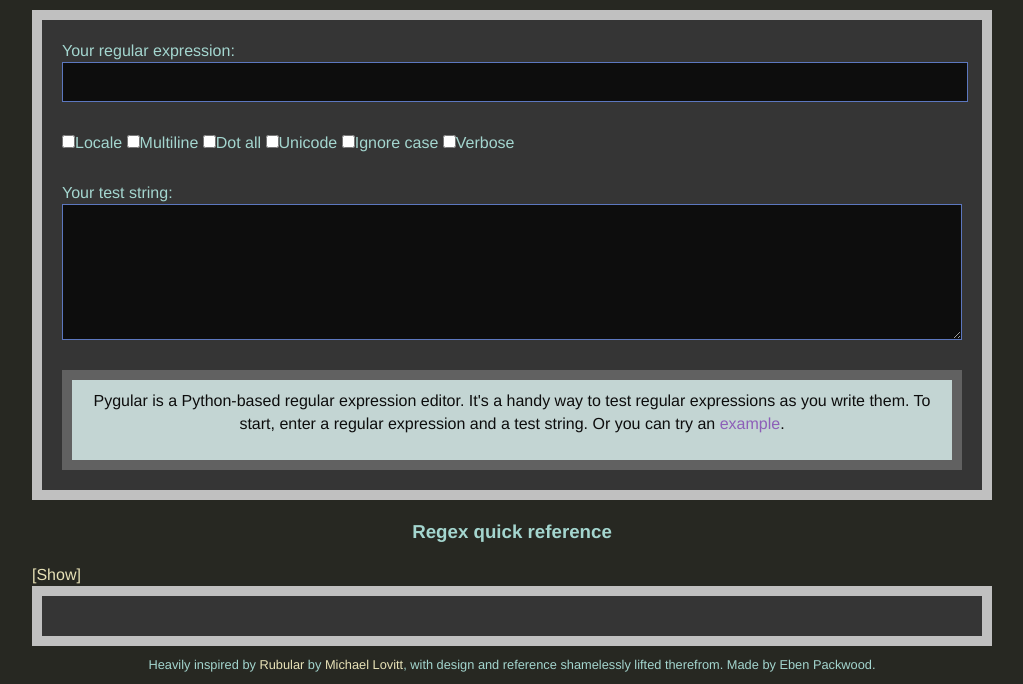
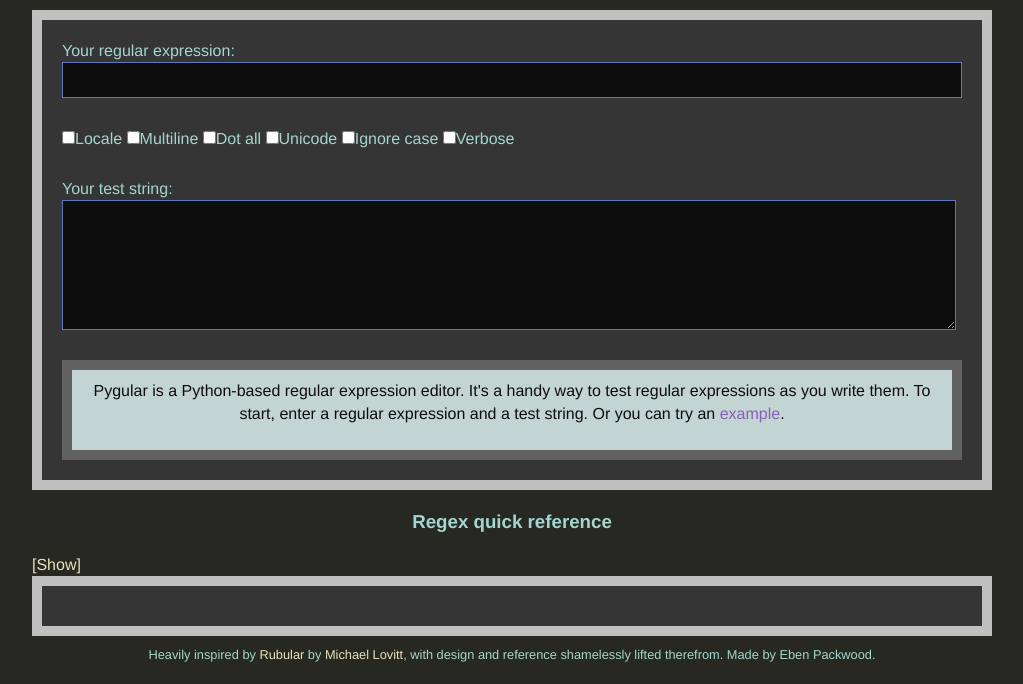
Before and after one commit to ebenpack/pygular, a Flask app: page / in a window 1280 px wide. Shown: the part 148-832 px from the top of the page, without its empty margins (128-1151 px from the left). After the commit the page ends 810 px from the top, so only its background shows below. Run offline with Flask 2, Linux system fonts and the light colour scheme; parts of the project's set-up code (start-up, migrations or seed data) failed here and were passed over; some libraries are stand-ins or nearby versions.

Commit message:
added box-sizing: border-box

```diff
--- a/app/static/css/main.css
+++ b/app/static/css/main.css
@@ -22,6 +22,13 @@ body {
     font-size: 1em;
     line-height: 1.4;
 }
+
+/* apply a natural box layout model to all elements */
+*, *:before, *:after {
+	-moz-box-sizing: border-box;
+	-webkit-box-sizing: border-box;
+	box-sizing: border-box;
+ }
 
 /*
  * Remove text-shadow in selection highlight: h5bp.com/i
@@ -280,6 +287,7 @@ input[type=submit] {
     color: #0d0d0d;
     border: 10px solid #616161;
     box-sizing: border-box;
+	-moz-box-sizing: border-box;
     text-align: center;
     padding: 10px;
 }
```
